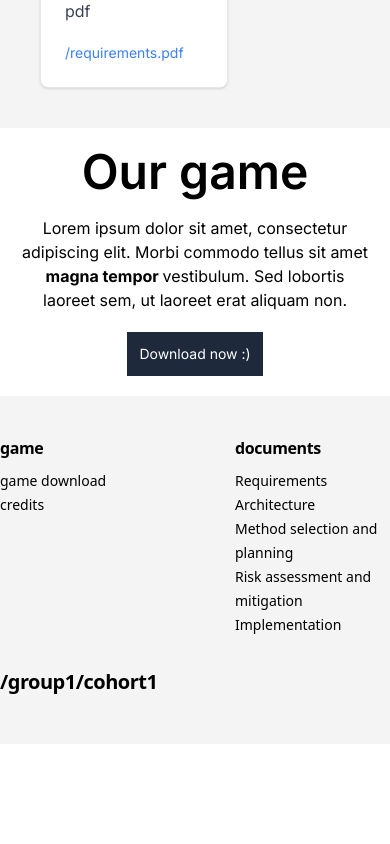
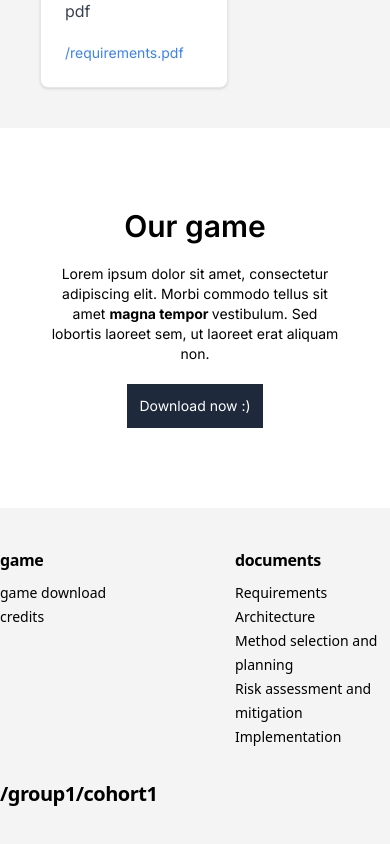
Before and after one commit to TheRealEmissions/uoy-eng1-2, a Next.js app in the folder eng1-website/: page / in a window 390 px wide. Shown: the part 1172-2016 px from the top of the page. Before the commit the page ends 1916 px from the top, so only its background shows below. Built offline with nearby package versions, Linux system fonts and the light colour scheme.

Commit message:
feat: added responsiveness

```diff
--- a/eng1-website/src/components/DownloadSection.tsx
+++ b/eng1-website/src/components/DownloadSection.tsx
@@ -2,11 +2,11 @@ import React from 'react';
 
 const HeroSection = () => {
   return (
-    <section id="Content Section" className="xl:p-24 md:p-24 lg:p-24 p-5 flex justify-center items-center">
+    <section id="Content Section" className="xl:p-24 md:p-24 lg:p-24 p-12 pt-20 pb-20 flex justify-center items-center">
       <div className="container text-center">
         <div>
-          <h2 className="font-semibold text-5xl">Our game</h2>
-          <p className="pt-5 pb-5 mx-auto max-w-lg">
+          <h2 className="font-semibold text-3xl md:text-5xl">Our game</h2>
+          <p className="pt-5 pb-5 mx-auto max-w-lg text-sm md:text-base">
             Lorem ipsum dolor sit amet, consectetur adipiscing elit. Morbi commodo tellus sit amet <span className="font-bold">magna tempor </span>vestibulum. Sed lobortis laoreet sem, ut laoreet erat aliquam non.
           </p>
           <a href="contact">
```
